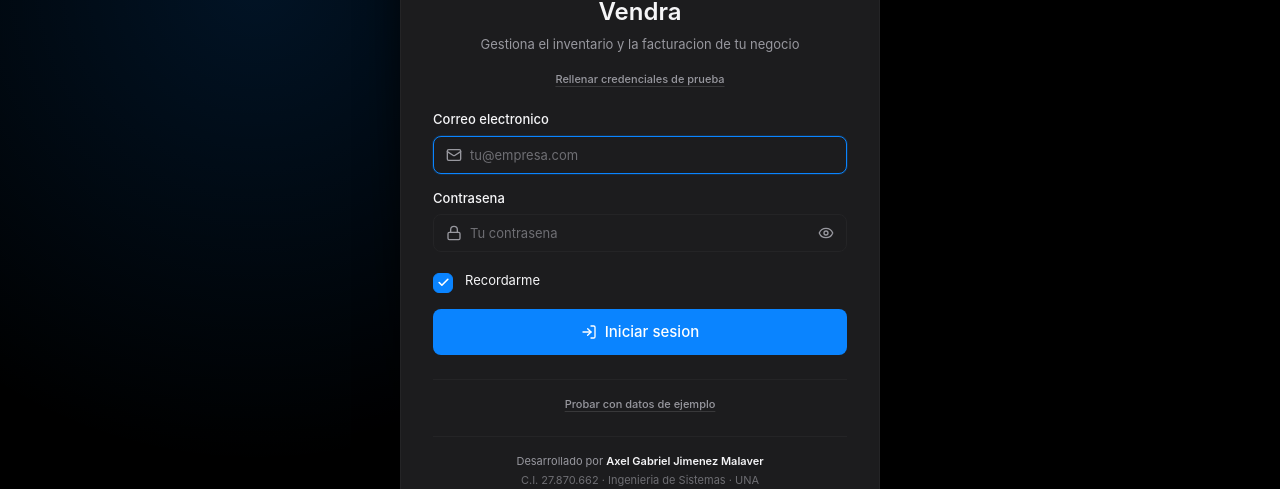
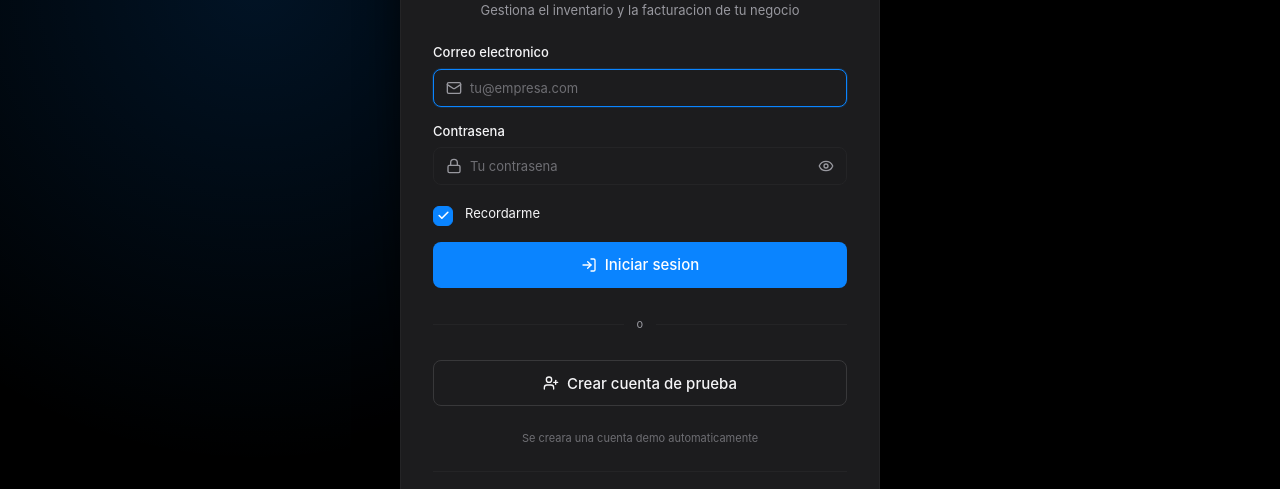
Before and after one commit to axeljimenezdeveloper/mi-saas-frontend, a React (Vite) app: page /login in a window 1280 px wide. Shown: the part 180-669 px from the top of the page. Built offline with nearby package versions, Linux system fonts and the light colour scheme; no server answers.

Commit message:
feat: add create test account button with auto-login

```diff
--- a/src/api/auth.ts
+++ b/src/api/auth.ts
@@ -62,6 +62,24 @@ export async function loginRequest(
   return toFrontendUser(user);
 }
 
+/**
+ * Registra un user nuevo y devuelve el user + guarda el token (auto-login).
+ * Usado por el boton "Crear cuenta de prueba" del Login.
+ */
+export async function registerRequest(
+  email: string,
+  password: string,
+  name: string,
+): Promise<FrontendUser> {
+  const res = await axiosClient.post<ApiResponse<BackendAuthResponse>>(
+    '/api/auth/register',
+    { email, password, name },
+  );
+  const { token, user } = res.data.data;
+  setStoredToken(token);
+  return toFrontendUser(user);
+}
+
 export async function meRequest(): Promise<FrontendUser> {
   const res = await axiosClient.get<ApiResponse<BackendUser>>('/api/auth/me');
   return toFrontendUser(res.data.data);
--- a/src/features/auth/pages/Login/Login.module.css
+++ b/src/features/auth/pages/Login/Login.module.css
@@ -127,40 +127,36 @@
   padding: 0;
 }
 
-/* ============ Link demo (sutil, consistente con Onboarding) ============ */
-.demoLink {
-  align-self: center;
-  padding: 0;
-  margin-top: var(--space-2);
-  background: transparent;
-  border: none;
-  color: var(--color-text-muted);
-  font-family: var(--font-sans);
-  font-size: var(--text-xs);
-  font-weight: var(--weight-medium);
-  text-decoration: underline;
-  text-underline-offset: 3px;
-  text-decoration-color: var(--color-border-strong);
-  cursor: pointer;
-  transition:
-    color var(--duration-fast) var(--ease-out),
-    text-decoration-color var(--duration-fast) var(--ease-out);
+/* ============ Divider ============ */
+.divider {
+  display: flex;
+  align-items: center;
+  gap: var(--space-3);
+  margin: var(--space-1) 0;
 }
 
-.demoLink:hover:not(:disabled) {
-  color: var(--color-primary);
-  text-decoration-color: var(--color-primary);
+.divider::before,
+.divider::after {
+  content: '';
+  flex: 1;
+  height: 1px;
+  background-color: var(--color-border);
 }
 
-.demoLink:disabled {
-  cursor: not-allowed;
-  opacity: 0.5;
+.dividerText {
+  font-size: var(--text-xs);
+  color: var(--color-text-muted);
+  text-transform: lowercase;
+  letter-spacing: 0.05em;
 }
 
-.demoLink:focus-visible {
-  outline: 2px solid var(--color-focus-ring);
-  outline-offset: 2px;
-  border-radius: var(--radius-sm);
+/* ============ Create test hint ============ */
+.createTestHint {
+  font-size: var(--text-xs);
+  color: var(--color-text-subtle);
+  text-align: center;
+  margin: 0;
+  line-height: var(--leading-normal);
 }
 
 /* ============ Footer links ============ */
--- a/src/features/auth/pages/Login/Login.tsx
+++ b/src/features/auth/pages/Login/Login.tsx
@@ -2,7 +2,17 @@ import { useEffect, useState } from 'react';
 import { useNavigate } from 'react-router-dom';
 import { useForm } from 'react-hook-form';
 import { zodResolver } from '@hookform/resolvers/zod';
-import { Package, Mail, Lock, Eye, EyeOff, Sun, Moon, LogIn } from 'lucide-react';
+import {
+  Package,
+  Mail,
+  Lock,
+  Eye,
+  EyeOff,
+  Sun,
+  Moon,
+  LogIn,
+  UserPlus,
+} from 'lucide-react';
 import { useToast } from '../../../../components/feedback/alerts/Toast';
 import { FormField } from '../../../../components/forms/FormField';
 import { Input } from '../../../../components/common/inputs/Input';
@@ -11,7 +21,6 @@ import { Button } from '../../../../components/common/actions/Button';
 import { Alert } from '../../../../components/feedback/alerts/Alert';
 import { useThemeStore, useAuthStore, useCompanyStore } from '../../../../stores';
 import { loginSchema, type LoginFormData } from '../../../../schemas';
-import { seedDemoData } from '../../../demo/demoData';
 import styles from './Login.module.css';
 
 export default function Login() {
@@ -22,6 +31,7 @@ export default function Login() {
   const toggleTheme = useThemeStore((s) => s.toggleTheme);
 
   const login = useAuthStore((s) => s.login);
+  const register = useAuthStore((s) => s.register);
   const isLoading = useAuthStore((s) => s.isLoading);
   const error = useAuthStore((s) => s.error);
   const clearError = useAuthStore((s) => s.clearError);
@@ -29,9 +39,7 @@ export default function Login() {
 
   const [showPassword, setShowPassword] = useState(false);
   const [rememberMe, setRememberMe] = useState(true);
-  const [isDemoLoading, setIsDemoLoading] = useState(false);
 
-  // Auto-redirect: si ya hay sesion, ir a dashboard u onboarding
   useEffect(() => {
     if (isAuthenticated) {
       const isConfigured = useCompanyStore.getState().isConfigured;
@@ -40,9 +48,8 @@ export default function Login() {
   }, [isAuthenticated, navigate]);
 
   const {
-    register,
+    register: registerField,
     handleSubmit,
-    setValue,
     formState: { errors },
   } = useForm<LoginFormData>({
     resolver: zodResolver(loginSchema),
@@ -60,28 +67,23 @@ export default function Login() {
     }
   };
 
-  const handleDemoLogin = async () => {
+  const handleCreateTestAccount = async () => {
     clearError();
-    setIsDemoLoading(true);
-    try {
-      seedDemoData();
-      const success = await login('admin@vendra.com', 'admin123', rememberMe);
-      if (success) {
-        toast.success(
-          'Modo demo activado',
-          'Se cargaron productos, facturas y empresa de ejemplo',
-          { category: 'system' }
-        );
-      }
-    } finally {
-      setIsDemoLoading(false);
+    const ts = Date.now();
+    const rand = Math.random().toString(36).slice(2, 6);
+    const email = `demo_${ts}_${rand}@vendra.local`;
+    const password = 'secret123';
+    const name = 'Profesor Demo';
+
+    const success = await register(email, password, name);
+    if (success) {
+      toast.success(
+        'Cuenta de prueba creada',
+        `Email: ${email} · Password: ${password}. Anotalos por si necesitas volver a entrar.`,
+        { category: 'auth' },
+      );
+      // El useEffect de isAuthenticated redirige automaticamente.
     }
-  };
-
-  const fillDemoCredentials = () => {
-    setValue('email', 'admin@vendra.com', { shouldValidate: false });
-    setValue('password', 'admin123', { shouldValidate: false });
-    clearError();
   };
 
   return (
@@ -104,13 +106,6 @@ export default function Login() {
           <p className={styles.subtitle}>
             Gestiona el inventario y la facturacion de tu negocio
           </p>
-          <button
-            type="button"
-            className={styles.demoLink}
-            onClick={fillDemoCredentials}
-          >
-            Rellenar credenciales de prueba
-          </button>
         </header>
 
         <form className={styles.form} onSubmit={handleSubmit(onSubmit)} noValidate>
@@ -129,7 +124,7 @@ export default function Login() {
               error={errors.email?.message}
               autoComplete="email"
               autoFocus
-              {...register('email')}
+              {...registerField('email')}
             />
           </FormField>
 
@@ -151,7 +146,7 @@ export default function Login() {
               }
               error={errors.password?.message}
               autoComplete="current-password"
-              {...register('password')}
+              {...registerField('password')}
             />
           </FormField>
 
@@ -176,16 +171,24 @@ export default function Login() {
           </Button>
         </form>
 
-        <div className={styles.footerLinks}>
-          <button
-            type="button"
-            className={styles.demoLink}
-            onClick={handleDemoLogin}
-            disabled={isDemoLoading || isLoading}
-          >
-            {isDemoLoading ? 'Cargando demo...' : 'Probar con datos de ejemplo'}
-          </button>
+        <div className={styles.divider}>
+          <span className={styles.dividerText}>o</span>
         </div>
+
+        <Button
+          type="button"
+          variant="outline"
+          fullWidth
+          size="lg"
+          leftIcon={<UserPlus size={16} />}
+          onClick={handleCreateTestAccount}
+          isLoading={isLoading}
+        >
+          Crear cuenta de prueba
+        </Button>
+        <p className={styles.createTestHint}>
+          Se creara una cuenta demo automaticamente
+        </p>
 
         <footer className={styles.creator}>
           <p className={styles.creatorName}>
--- a/src/stores/authStore.ts
+++ b/src/stores/authStore.ts
@@ -5,7 +5,7 @@
 import { create } from 'zustand';
 import { persist } from 'zustand/middleware';
 import { USE_BACKEND } from '../config/backend';
-import { loginRequest, logoutRequest } from '../api/auth';
+import { loginRequest, logoutRequest, registerRequest } from '../api/auth';
 import { setUnauthorizedHandler } from '../api/axiosClient';
 
 export interface User {
@@ -26,6 +26,11 @@ export interface AuthStore {
     password: string,
     rememberMe?: boolean
   ) => Promise<boolean>;
+  /**
+   * Crea un user nuevo y hace auto-login.
+   * Usado por el boton "Crear cuenta de prueba" del Login.
+   */
+  register: (email: string, password: string, name: string) => Promise<boolean>;
   logout: () => void;
   clearError: () => void;
 }
@@ -114,6 +119,42 @@ export const useAuthStore = create<AuthStore>()(
         return false;
       },
 
+      register: async (
+        email: string,
+        password: string,
+        name: string
+      ): Promise<boolean> => {
+        set({ isLoading: true, error: null });
+
+        // ─── Modo backend ────────────────────────────
+        if (USE_BACKEND) {
+          try {
+            const user = await registerRequest(email, password, name);
+            set({ user, isLoading: false });
+            return true;
+          } catch (err) {
+            const code = extractErrorCode(err);
+            const message =
+              code === 'EMAIL_TAKEN'
+                ? 'Ese correo ya esta registrado. Intenta iniciar sesion.'
+                : extractErrorMessage(err, 'No se pudo crear la cuenta');
+            set({ error: message, isLoading: false });
+            return false;
+          }
+        }
+
+        // ─── Modo mock (tests, demo sin backend) ─────
+        await new Promise((resolve) => setTimeout(resolve, 500));
+        const mockUser: User = {
+          id: `mock-${Date.now()}`,
+          name,
+          email,
+          role: 'admin',
+        };
+        set({ user: mockUser, isLoading: false });
+        return true;
+      },
+
       logout: () => {
         if (USE_BACKEND) {
           logoutRequest();
```
Also changed, not shown: 1 other file (tests, documents, lock files or other folders).
